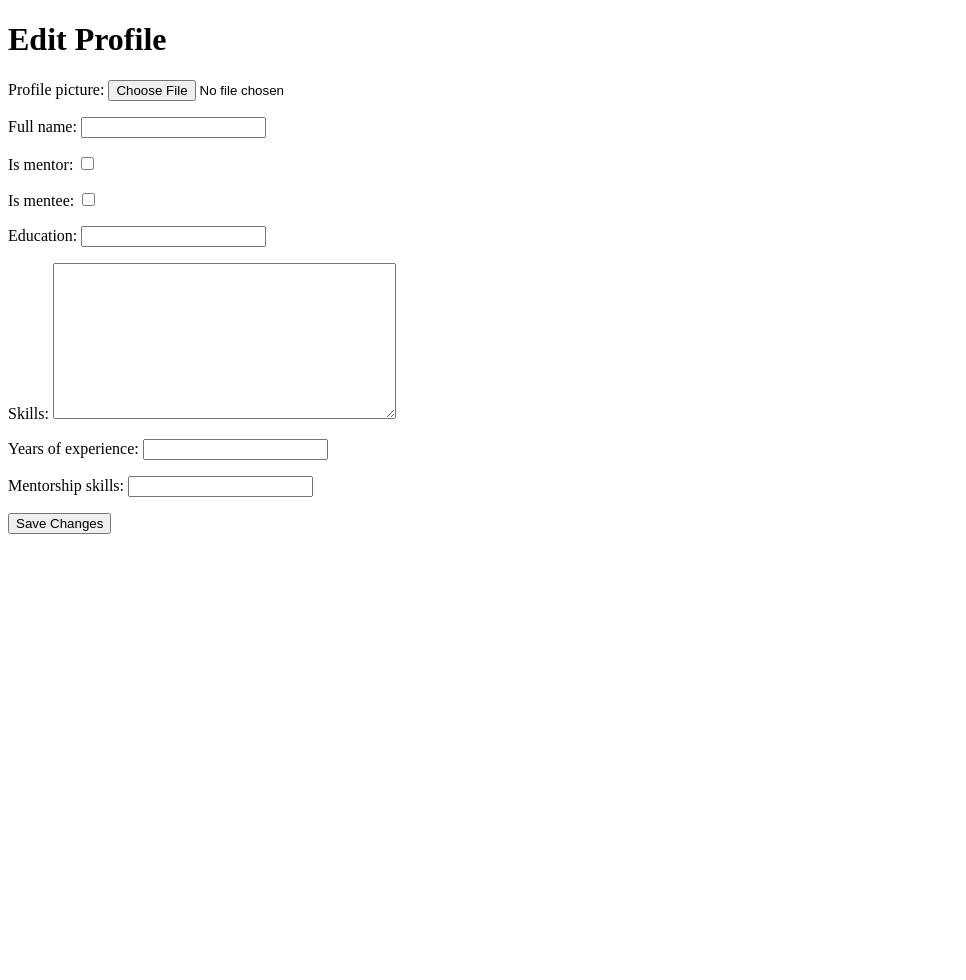
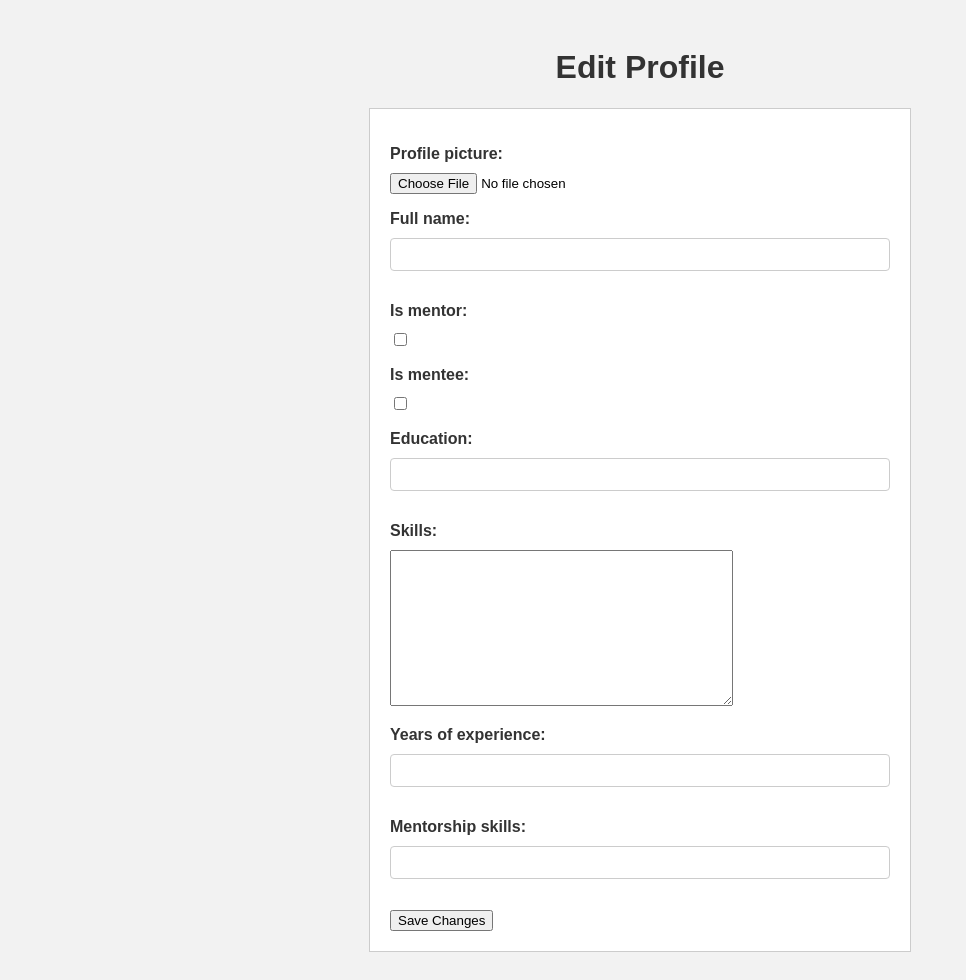
Before and after one commit to Denisganga/Mentor_Mate, a Django app: page /edit_profile/ in a window 1280 px wide. Shown: the whole page, without its empty margins (0-966 px from the left). Before the commit the page ends 534 px from the top, so only its background shows below. Run offline with Django 3.2, Linux system fonts and the light colour scheme; a user stored in the database is signed in.

Commit message:
modification of template and static od edit prpfile

```diff
--- a/static/css/editprofile.css
+++ b/static/css/editprofile.css
@@ -1,48 +1,52 @@
-
-.container {
-    max-width: 600px;
-    margin: 0 auto;
+body {
+    font-family: Arial, sans-serif;
+    background-color: #f2f2f2;
     padding: 20px;
-    background-color: #f9f9f9;
-    border-radius: 10px;
-    box-shadow: 0 0 10px rgba(0, 0, 0, 0.1);
 }
 
-h2 {
+h1 {
     text-align: center;
-    margin-bottom: 20px;
+    color: #333;
 }
 
 form {
+    background-color: #fff;
+    border: 1px solid #ccc;
+    padding: 20px;
     margin-top: 20px;
+    max-width: 500px;
+    margin-left: auto;
+    margin-right: auto;
 }
 
-form label {
+label {
     display: block;
-    margin-bottom: 5px;
+    margin-bottom: 10px;
+    font-weight: bold;
+    color: #333;
 }
 
-form input[type="text"],
-form input[type="email"],
-form textarea {
+input[type="text"],
+input[type="date"],
+input[type="number"] {
     width: 100%;
-    padding: 10px;
-    margin-bottom: 10px;
+    padding: 8px;
     border: 1px solid #ccc;
-    border-radius: 5px;
+    border-radius: 4px;
+    box-sizing: border-box;
+    margin-bottom: 15px;
 }
 
-form button {
-    display: block;
-    width: 100%;
-    padding: 10px;
-    background-color: #007bff;
-    color: #fff;
+input[type="submit"] {
+    background-color: #4CAF50;
+    color: white;
+    padding: 10px 20px;
     border: none;
-    border-radius: 5px;
+    border-radius: 4px;
     cursor: pointer;
+    font-size: 16px;
+    margin-top: 10px;
 }
 
-form button:hover {
-    background-color: #0056b3;
-}
+input[type="submit"]:hover {
+    background-color: #45a049;
--- a/templates/editprofile.html
+++ b/templates/editprofile.html
@@ -1,3 +1,4 @@
+{% load static%}
 <!DOCTYPE html>
 <html>
     <head>
@@ -6,7 +7,7 @@
         <title></title>
         <meta name="description" content="">
         <meta name="viewport" content="width=device-width, initial-scale=1">
-        <link rel="stylesheet" href="">
+        <link rel="stylesheet" type="text/css" href="{% static 'css/editprofile.css' %}">
     </head>
     <body>
         <h1>Edit Profile</h1>
```
